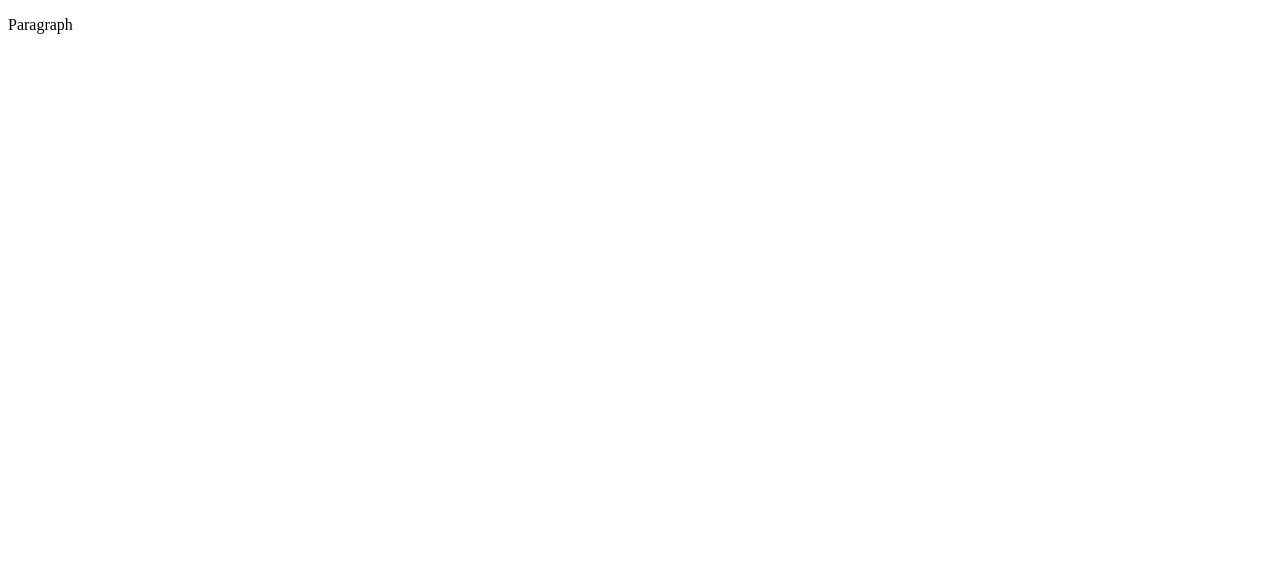
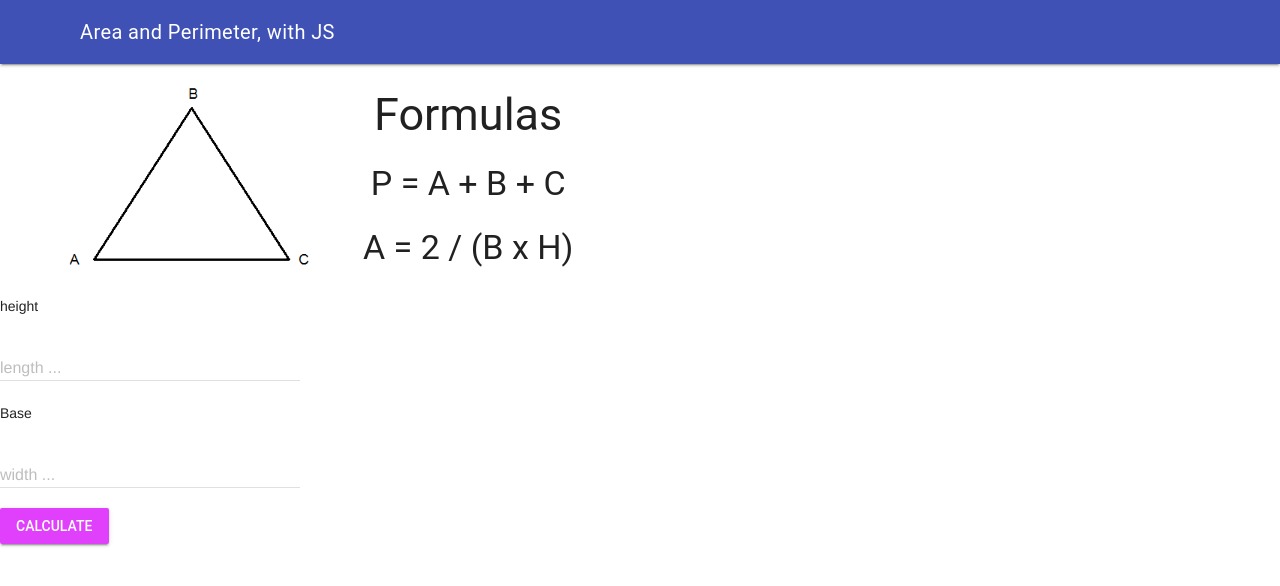
Before and after one commit to ICD2O-Programming-NebiyuD/Unit2-04-HTML-AreaTriangle, a plain HTML site: page index.html in a window 1280 px wide. Drawn offline with nearby package versions, Linux system fonts and the light colour scheme.

Commit message:
area of a triangle

```diff
--- a/index.html
+++ b/index.html
@@ -1,9 +1,88 @@
+
 <!DOCTYPE html>
 <html>
   <head>
-    <title>Title</title>
+    <meta charset="utf-8" />
+    <meta name="description" content="Area and Perimeter, with JavaScript" />
+    <meta name="keywords" content="immaculata, ics2o" />
+    <meta name="author" content="Ms Raffin" />
+    <meta name="viewport" content="width=device-width, initial-scale=1.0" />
+    <link rel="apple-touch-icon" sizes="180x180" href="./fav_index/apple-touch-icon.png" />
+    <link rel="icon" type="image/png" sizes="32x32" href="./fav_index/favicon-32x32.png" />
+    <link rel="icon" type="image/png" sizes="16x16" href="./fav_index/favicon-16x16.png" />
+    <link rel="manifest" href="./fav_index/site.webmanifest" />
+    <link rel="stylesheet" href="https://fonts.googleapis.com/icon?family=Material+Icons" />
+    <link rel="stylesheet" href="https://code.getmdl.io/1.3.0/material.indigo-purple.min.css" />
+    <link rel="stylesheet" href="./css/style.css" />
+    <title>Area and Perimeter of a Triangle, with JavaScript</title>
   </head>
   <body>
-    <p>Paragraph</p>
+    <script defer src="https://code.getmdl.io/1.3.0/material.min.js"></script>
+    <script src="./js/script.js"></script>
+    <div class="mdl-layout mdl-js-layout mdl-layout--fixed-header">
+      <header class="mdl-layout__header">
+        <div class="mdl-layout__header-row">
+          <span class="mdl-layout-title">Area and Perimeter, with JS</span>
+        </div>
+      </header>
+      <main class="mdl-layout__content">
+        <table>
+          <tr>
+            <th>
+              <img src="./images/triangle.png" alt="Triangle" width="75%" height="auto"/>
+            </th>
+            <th>
+              <h2>Formulas</h2>
+              <h3>P = A + B + C </h3>
+              <h3>A = 2 / (B x H)</h3>
+            </th>
+          </tr>
+        </table>
+        <!-- Simple Textfield -->
+        <form action="#">
+          <p>height</p>
+          <div class="mdl-textfield mdl-js-textfield">
+            <input
+              class="mdl-textfield__input"
+              type="text"
+              pattern="-?[0-9]*(\.[0-9]+)?"
+              id="length-of-triangle"
+            />
+            <label class="mdl-textfield__label" for="length-of-triangle">length ...</label>
+            <span class="mdl-textfield__error">Input is not a number!</span>
+          </div>
+        </form>
+
+        <!-- Numeric Textfield -->
+        <form action="#">
+          <p>Base</p>
+          <div class="mdl-textfield mdl-js-textfield">
+            <input
+              class="mdl-textfield__input"
+              type="text"
+              pattern="-?[0-9]*(\.[0-9]+)?"
+              id="width-of-triangle"
+            />
+            <label class="mdl-textfield__label" for="width-of-triangle">width ...</label>
+            <span class="mdl-textfield__error">Input is not a number!</span>
+          </div>
+        </form>
+
+        <!-- Raised button with ripple -->
+        <button
+          class="mdl-button mdl-js-button mdl-button--raised mdl-js-ripple-effect mdl-button--accent"
+          onclick="calculate()"
+        >
+          Calculate
+        </button>
+        <br />
+        <p>
+          <div id="answers">
+            <div id="area"></div>
+            <div id="perimeter"></div>
+          </div>
+        </p>
+      </main>
+    </div>
   </body>
 </html>
--- a/js/script.js
+++ b/js/script.js
@@ -1,5 +1,22 @@
-// Copyright (c) 2020 Mr. Coxall All rights reserved
+// Copyright (c) 2022 Ms Raffin All rights reserved
 //
-// Created by: Mr. Coxall
-// Created on: Sep 2020
+// Created by: Ms Raffin
+// Created on: March 2022
 // This file contains the JS functions for index.html
+
+"use strict";
+/**
+ * This function calculates area and perimeter of triangle.
+ */
+function calculate () {
+  // input
+  let length = parseInt(document.getElementById('length-of-triangle').value);
+  let width = parseInt(document.getElementById('width-of-triangle').value);
+
+  // process
+  let area = (length * width) / 2;
+
+  // output
+  document.getElementById('area').innerHTML = 'Area is: ' + area + ' cm²'
+
+}
```
Also changed, not shown: images/triangle.png (added).
